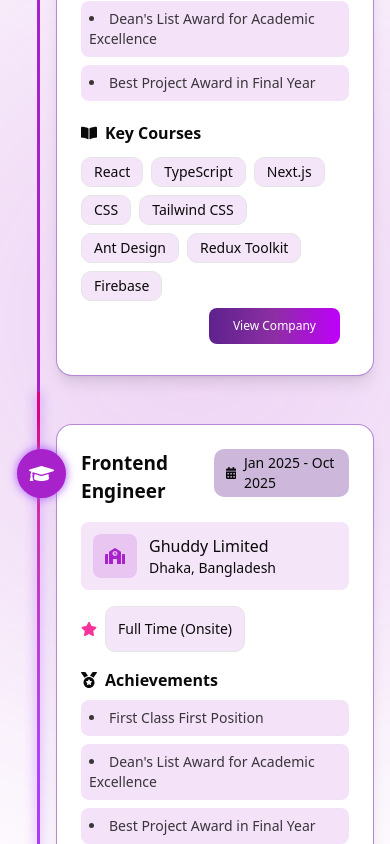
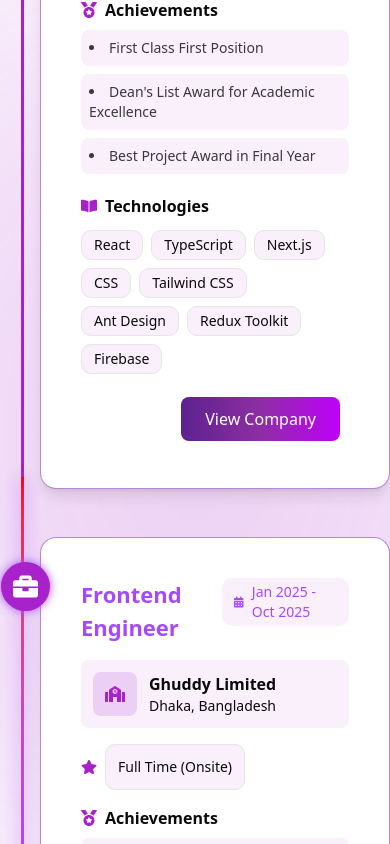
Before and after one commit to yeaminfoysal/Portfolio2.0-Frontend, a Next.js app: page / in a window 390 px wide. Shown: the part 9000-9844 px from the top of the page. Built offline with nearby package versions, Linux system fonts and the light colour scheme.

Commit message:
journey card modified

```diff
--- a/src/app/(public)/page.tsx
+++ b/src/app/(public)/page.tsx
@@ -1,5 +1,5 @@
 import About from "@/components/modules/Home/About";
-import ExperienceEducationCertifications from "@/components/modules/Home/ExperienceEducationCertifications";
+import Journey from "@/components/modules/Home/ExperienceEducationCertifications";
 import Hero from "@/components/modules/Home/Hero";
 import ProjectsSection from "@/components/modules/Home/Project";
 import Skills from "@/components/modules/Home/Skills";
@@ -13,7 +13,7 @@ export default function Home() {
       <Skills />
       <ProjectsSection />
       {/* <EducationCertification /> */}
-      <ExperienceEducationCertifications/>
+      <Journey />
     </div>
   );
 }
--- a/src/components/modules/Home/Education.tsx
+++ b/src/components/modules/Home/Education.tsx
@@ -49,7 +49,7 @@ const EducationCertification = () => {
                                 duration={edu.duration}
                                 status={edu.status}
                                 achievements={edu.achievements}
-                                courses={edu.courses}
+                                courses={edu.technologies}
                                 isfirst={index == 0}
                                 length={data.length}
                                 certificateURL={edu.certificateURL}
--- a/src/components/modules/Home/Experiance.tsx
+++ b/src/components/modules/Home/Experiance.tsx
@@ -2,7 +2,7 @@
 
 import data from "@/data/education.json";
 import { motion } from "framer-motion";
-import ExperianceCard from "./Experiance/ExperianceCard";
+import ExperianceCard from "./Journey/JourneyCard";
 
 const Experiance = () => {
     return (
@@ -32,7 +32,7 @@ const Experiance = () => {
                             achievements={edu.achievements}
                             courses={edu.courses}
                             instituteURL={edu?.instituteURL}
-                            companyURL={edu?.companyURL}
+                            // companyURL={edu?.companyURL}
                             isfirst={index == 0}
                             length={data.length}
                         />
--- a/src/components/modules/Home/ExperienceEducationCertifications.tsx
+++ b/src/components/modules/Home/ExperienceEducationCertifications.tsx
@@ -5,8 +5,7 @@ import { FaUserGraduate, FaBriefcase, FaCertificate } from "react-icons/fa";
 import certifications from "@/data/certifications.json";
 import education from "@/data/education.json";
 import experience from "@/data/experiance.json";
-// import EducationCard from "./Education/EducationCard";
-import ExperianceCard from "./Experiance/ExperianceCard";
+import ExperianceCard from "./Journey/JourneyCard";
 
 const tabs = [
     { id: "experience", label: "Experience", icon: <FaBriefcase /> },
@@ -14,7 +13,7 @@ const tabs = [
     { id: "certifications", label: "Certifications", icon: <FaCertificate /> },
 ];
 
-export default function ExperienceEducationCertifications() {
+export default function Journey() {
     const [activeTab, setActiveTab] = useState("experience");
 
     const getData = () => {
@@ -33,11 +32,11 @@ export default function ExperienceEducationCertifications() {
     const data = getData();
 
     return (
-        <section className="w-full max-w-6xl mx-auto py-16 px-4 relative">
+        <section className="w-full max-w-6xl mx-auto py-20 relative">
             {/* Glow Effect */}
-            <div className="absolute w-[750px] h-[800px] rounded-full bg-gradient to-transparent opacity-20 left-1/2 top-1/2 -translate-x-1/2 -translate-y-1/2 blur-[160px] overflow-hidden"></div>
+            <div className="absolute w-[750px] h-[1000px] rounded-full bg-gradient to-transparent opacity-20 left-1/2 top-1/2 -translate-x-1/2 -translate-y-1/2 blur-[160px] overflow-hidden"></div>
             {/* Header */}
-            <h2 className="text-center text-3xl md:text-4xl font-bold mb-10 bg-gradient-to-r from-fuchsia-500 to-purple-500 bg-clip-text text-transparent">
+            <h2 className="text-center text-3xl md:text-[55px] font-bold mb-10 bg-gradient-to-r from-fuchsia-500 to-purple-500 bg-clip-text text-transparent">
                 My Journey
             </h2>
 
@@ -50,7 +49,7 @@ export default function ExperienceEducationCertifications() {
                         className={`flex items-center gap-2 px-5 py-2 rounded-full border transition-all duration-300
               ${activeTab === tab.id
                                 ? "bg-gradient-to-r from-fuchsia-600 to-purple-600 text-white border-purple-500 shadow-lg shadow-purple-500/30"
-                                : "border-purple-800 text-gray-300 hover:text-white hover:border-purple-600"
+                                : "border-purple-800 hover:border-purple-600"
                             }`}
                     >
                         {tab.icon}
@@ -70,26 +69,56 @@ export default function ExperienceEducationCertifications() {
                         transition={{ duration: 0.5 }}
                         className="relative flex flex-col gap-12 pl-10"
                     >
-                        {data.map((item, index) => (
+                        {activeTab === "experience" &&
+                            (data as typeof experience).map((item, index) => (
                                 <ExperianceCard
                                     key={item.id}
-                                degree={item.degree}
                                     position={item.position}
-                                institute={item.institute}
                                     company={item.company}
                                     location={item.location}
                                     duration={item.duration}
                                     status={item.status}
                                     achievements={item.achievements}
-                                courses={item.courses}
                                     technologies={item.technologies}
-                                instituteURL={item?.instituteURL}
-                                companyURL={item?.companyURL}
-                                certificateURL={item?.certificateURL}
-                                isfirst={index == 0}
+                                    companyURL={item.companyURL}
+                                    isfirst={index === 0}
                                     length={data.length}
                                 />
                             ))}
+
+                        {activeTab === "education" &&
+                            (data as typeof education).map((item, index) => (
+                                <ExperianceCard
+                                    key={item.id}
+                                    degree={item.degree}
+                                    institute={item.institute}
+                                    location={item.location}
+                                    duration={item.duration}
+                                    status={item.status}
+                                    achievements={item.achievements}
+                                    courses={item.courses}
+                                    instituteURL={item.instituteURL}
+                                    isfirst={index === 0}
+                                    length={data.length}
+                                />
+                            ))}
+
+                        {activeTab === "certifications" &&
+                            (data as typeof certifications).map((item, index) => (
+                                <ExperianceCard
+                                    key={item.id}
+                                    degree={item.degree}
+                                    institute={item.institute}
+                                    duration={item.duration}
+                                    status={item.status}
+                                    achievements={item.achievements}
+                                    technologies={item.technologies}
+                                    certificateURL={item.certificateURL}
+                                    isfirst={index === 0}
+                                    length={data.length}
+                                />
+                            ))}
+
                     </motion.div>
                 </AnimatePresence>
             </div>
--- a/src/components/modules/Home/Experiance/ExperianceCard.tsx
+++ b/src/components/modules/Home/Journey/JourneyCard.tsx
@@ -2,29 +2,27 @@
 
 import GlowButton from "@/components/shared/GlowButton";
 import { motion } from "framer-motion";
-import { FaSchool, FaCalendarAlt, FaMedal, FaBookOpen, FaStar, FaGraduationCap } from "react-icons/fa";
+import { FaSchool, FaCalendarAlt, FaMedal, FaBookOpen, FaStar, FaGraduationCap, FaBriefcase, FaCertificate } from "react-icons/fa";
 
 type EducationProps = {
   degree?: string;
   position?: string;
-  institute: string;
+  institute?: string;
   company?: string;
   location?: string;
   duration: string;
   status: string;
   achievements: string[];
-  courses: string[];
-  technologies: string[];
+  courses?: string[];
+  technologies?: string[];
   certificateURL?: string,
   instituteURL?: string,
   companyURL?: string;
   isfirst: boolean,
   length: number
-  // isLast: boolean,
-  // index: number,
 };
 
-const ExperianceCard: React.FC<EducationProps> = ({
+const JourneyCard: React.FC<EducationProps> = ({
   degree,
   position,
   institute,
@@ -40,10 +38,7 @@ const ExperianceCard: React.FC<EducationProps> = ({
   companyURL,
   isfirst,
   length
-  // isLast,
-  // index,
 }) => {
-  console.log(certificateURL)
 
   return (
     <motion.div
@@ -51,36 +46,17 @@ const ExperianceCard: React.FC<EducationProps> = ({
       whileInView={{ opacity: 1, y: 0 }}
       transition={{ duration: 0.6 }}
       whileHover={{ scale: 1.02 }}
-      className="relative border border-purple-800/50 rounded-2xl p-6 shadow-lg backdrop-blur-md bg-background"
+      className="relative border border-purple-800/50 rounded-2xl p-10 shadow-lg backdrop-blur-md bg-background"
     >
-      {/* Animated background glow */}
-      {/* <motion.div
-                animate={{ opacity: [0.3, 1, 0.3] }}
-                transition={{ repeat: Infinity, duration: 3 }}
-                className="absolute left-1/2 top-1/2 -translate-y-1/2 w-[400px] h-[300px] bg-gradient blur-[80px] rounded-full"
-            /> */}
 
       {/* Glow icon */}
       <div className="absolute left-[-40px] top-6 p-3 main-bg rounded-full shadow-[0_0_10px_#a855f7]">
-        <FaGraduationCap size={25} color="#fff" />
+        {companyURL && <FaBriefcase size={25} color="#fff" />}
+        {instituteURL && <FaGraduationCap size={25} color="#fff" />}
+        {certificateURL && <FaCertificate size={25} color="#fff" />}
       </div>
 
       {/* Glow vertical line */}
-
-      {/* <div className={`absolute left-[-10px] top-8 w-[2px] h-[calc(100%${isLast ? "" : "+3rem"})] bg-gradient-to-b from-purple-500/80 to-purple-500/80`} /> */}
-
-      {/* <div
-                className={`absolute left-[-10px] top-14 w-[2px] ${isLast
-                    ? "h-[calc(100%-4rem)]"
-                    : "h-[calc(100%+3rem)]"
-                    } main-bg`}
-            ></div> */}
-      {/* <div
-                className={`${isfirst ? "" : "hidden"} absolute left-[-10px] top-14 w-[2px] ${length == 1
-                    ? "h-[calc(100%)]"
-                    : `h-[calc(100%*${length})]`
-                    } main-bg`}
-            ></div> */}
 
       {/* Animated glow vertical line (only once for first card) */}
       {isfirst && (
@@ -98,39 +74,37 @@ const ExperianceCard: React.FC<EducationProps> = ({
             initial={{ y: "100%" }}
             animate={{ y: ["100%", "2%"] }}
             transition={{ duration: 3, repeat: Infinity, ease: "easeInOut" }}
-            className="absolute left-0 w-full h-[calc(100%*1.2)] bg-gradient-to-b from-pink-600 via-purple-500 to-transparent
-                 blur-2xl opacity-90"
-            style={{ filter: "drop-shadow(0 0 6px #a855f7)" }}
+            className={`absolute left-0 w-full h-[calc(100%*1.15)] bg-gradient-to-b from-[#ff0000] via-purple-500 to-transparent blur-xl opacity-90`}
+            style={{ filter: "drop-shadow(0 0 8px #a54af9)" }}
           />
         </div>
       )}
 
       {/* Header */}
-      <div className="flex justify-between items-start mb-4">
-        <h3 className="text-[19px] font-bold">
-
+      <div className="flex justify-between items-start mb-4 text-[#a54af9]">
+        <h3 className="text-[22px] font-bold">
           {degree || position}
         </h3>
-        <span className="flex items-center gap-2 text-sm main-txt/50  bg-purple-900/30 px-3 py-1 rounded-lg main-border">
+        <span className="flex items-center gap-2 text-sm font-medium main-txt/50  bg-[#a822ca11] px-3 py-1 rounded-lg main-border">
           <FaCalendarAlt /> {duration}
         </span>
       </div>
 
       {/* Institute Info */}
-      <div className="flex items-center gap-3 mb-4 bg-[#a822ca1e] p-3 rounded-md">
+      <div className="flex items-center gap-3 mb-4 bg-[#a822ca11] p-3 rounded-md">
         <span className="bg-[#a822ca29] p-3 rounded-md">
           <FaSchool className="main-txt text-xl" />
         </span>
         <div>
-          <p className="font-medium">{institute || company}</p>
+          <p className="font-semibold">{institute || company}</p>
           <p className="text-sm ">{location}</p>
         </div>
       </div>
 
       {/* Status */}
       <div className="flex items-center gap-2 mb-4 font-medium">
-        <FaStar className="text-pink-500" />
-        <span className="bg-[#a822ca1e] border main-border px-3 py-3  rounded-lg text-sm">
+        <FaStar className="main-txt" />
+        <span className="bg-[#a822ca11] border main-border px-3 py-3  rounded-lg text-sm">
           {status}
         </span>
       </div>
@@ -138,11 +112,11 @@ const ExperianceCard: React.FC<EducationProps> = ({
       {/* Achievements */}
       <div className="mb-5">
         <h4 className="flex items-center gap-2  font-semibold mb-2">
-          <FaMedal /> Achievements
+          <FaMedal className="main-txt" /> Achievements
         </h4>
         <ul className="space-y-2 text-foreground/80 text-sm list-disc list-inside">
           {achievements.map((ach, i) => (
-            <li className="bg-[#a822ca21] p-2 rounded-md" key={i}>{ach}</li>
+            <li className="bg-[#a822ca11] p-2 rounded-md" key={i}>{ach}</li>
           ))}
         </ul>
       </div>
@@ -150,14 +124,16 @@ const ExperianceCard: React.FC<EducationProps> = ({
       {/* Key Courses */}
       <div>
         <h4 className="flex items-center gap-2  font-semibold mb-3">
-          <FaBookOpen /> Key Courses
+          <FaBookOpen className="main-txt" />
+          {courses && 'Key courses'}
+          {technologies && 'Technologies'}
         </h4>
         <div className="flex flex-wrap gap-2">
           {
-            courses || technologies.map((course, i) => (
+            (courses || technologies as string[]).map((course, i) => (
               <span
                 key={i}
-                className="px-3 py-1 text-sm bg-[#a822ca1e] rounded-lg border main-border hover:bg-purple-800/50 transition-all"
+                className="px-3 py-1 text-sm bg-[#a822ca11] rounded-lg border main-border hover:bg-[#a822ca11]/50 transition-all"
               >
                 {course}
               </span>
@@ -166,23 +142,23 @@ const ExperianceCard: React.FC<EducationProps> = ({
         </div>
       </div>
       {
-        certificateURL && <div className="flex justify-end">
+        certificateURL && <div className="flex justify-end mt-4">
           <GlowButton href={certificateURL}>
-            <span className="text-xs">View Certificate</span>
+            <span className="text-sm">View Certificate</span>
           </GlowButton>
         </div>
       }
       {
-        instituteURL && <div className="flex justify-end">
+        instituteURL && <div className="flex justify-end  mt-4">
           <GlowButton href={instituteURL}>
-            <span className="text-xs">View institute</span>
+            <span className="text-sm">View institute</span>
           </GlowButton>
         </div>
       }
       {
-        companyURL && <div className="flex justify-end">
+        companyURL && <div className="flex justify-end  mt-4">
           <GlowButton href={companyURL}>
-            <span className="text-xs">View Company</span>
+            <span className="text-xm">View Company</span>
           </GlowButton>
         </div>
       }
@@ -190,4 +166,4 @@ const ExperianceCard: React.FC<EducationProps> = ({
   );
 };
 
-export default ExperianceCard;
+export default JourneyCard;
--- a/src/components/modules/Home/Project.tsx
+++ b/src/components/modules/Home/Project.tsx
@@ -6,7 +6,7 @@ import ProjectCard from "./Projects/ProjectCard";
 
 const ProjectsSection = () => {
   return (
-    <section className="py-16 relative">
+    <section className="py-20 relative">
 
       <div className="absolute w-[750px] h-[800px] rounded-full bg-gradient to-transparent opacity-20 left-1/2 top-1/2 -translate-x-1/2 -translate-y-1/2 blur-[160px] overflow-hidden"></div>
 
--- a/src/data/certifications.json
+++ b/src/data/certifications.json
@@ -11,7 +11,7 @@
             "Dean's List Award for Academic Excellence",
             "Best Project Award in Final Year"
         ],
-        "courses": [
+        "technologies": [
             "Javascript",
             "React Js",
             "Node.js",
@@ -33,7 +33,7 @@
             "Dean's List Award for Academic Excellence",
             "Best Project Award in Final Year"
         ],
-        "courses": [
+        "technologies": [
             "Javascript",
             "React Js",
             "Node.js",
```
Lines whose indentation alone changed are shown as unchanged.
